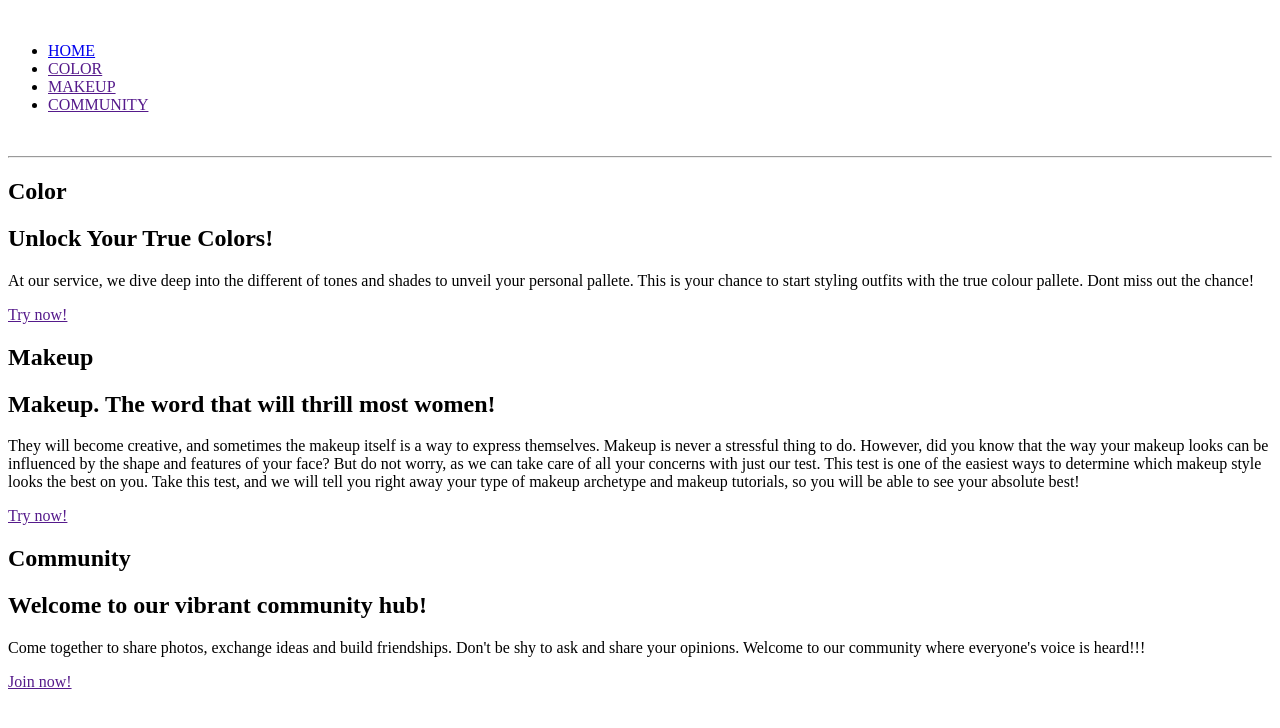
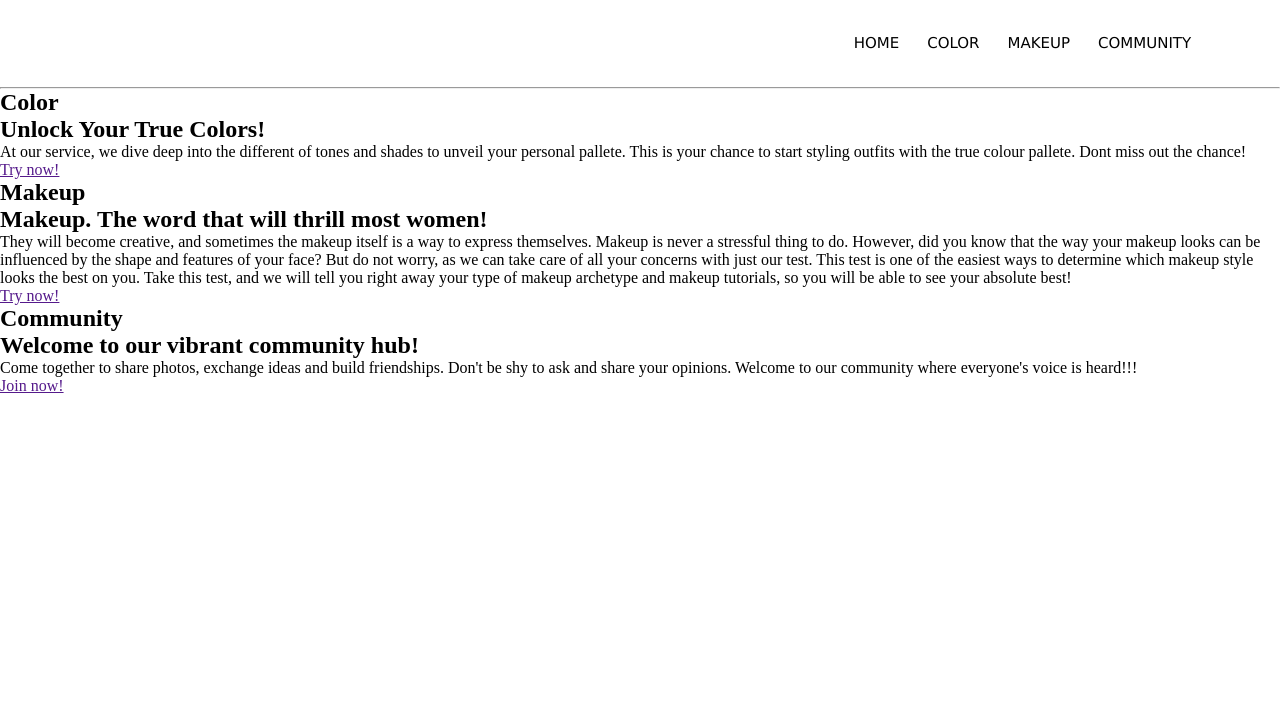
Before and after one commit to afiqahaunie/MiniItProject, a Flask app: page /home in a window 1280 px wide. Shown: the top 728 px of the page. Run offline with Flask 3, Linux system fonts and the light colour scheme.

Commit message:
Update style.css

```diff
--- a/static/style.css
+++ b/static/style.css
@@ -1,5 +1,63 @@
+*{
+    margin: 0;
+    padding: 0;
+}
 
+main{
+    min-height: 100vh;
+    margin: 0;
+    padding: 0;
+    background-image: linear-gradient(rgba(0,0,0,0.5)50%,rgba(0,0,0,0.5)50%), url(templates/images/background.jpg);
+    background-position: center;
+    background-size: cover;
+    position: relative;
+}
 
+nav{
+    display: flex;
+    padding: 2% 6%;
+    justify-content: space-between;
+    align-items: center;
+}
+
+.nav-links{
+    flex: 1;
+    text-align: right;
+}
+
+.nav-links ul li {
+
+    list-style: none;
+    display: inline-block;
+    padding: 8px 12px;
+    position: relative;
+}
+
+.nav-links ul li a{
+    color: black;
+    text-decoration: none;
+    font-size: 15px;
+    font-family: 'Lucida Sans', 'Lucida Sans Regular', 'Lucida Grande', 'Lucida Sans Unicode', Geneva, Verdana, sans-serif;
+    cursor: pointer;
+}
+
+.nav-links ul li::after{
+    content: '';
+    width: 0%;
+    height: 2px;
+    background: rgb(217, 23, 107);
+    display: block;
+    margin: auto;
+    transition: 0.3s;
+}
+
+.nav-links ul li:hover::after{
+    width: 100%;
+}
+
+nav .fa{
+    display: none;
+}
 
 @media(max-width: 700px){
   .nav-links ul li{
```
